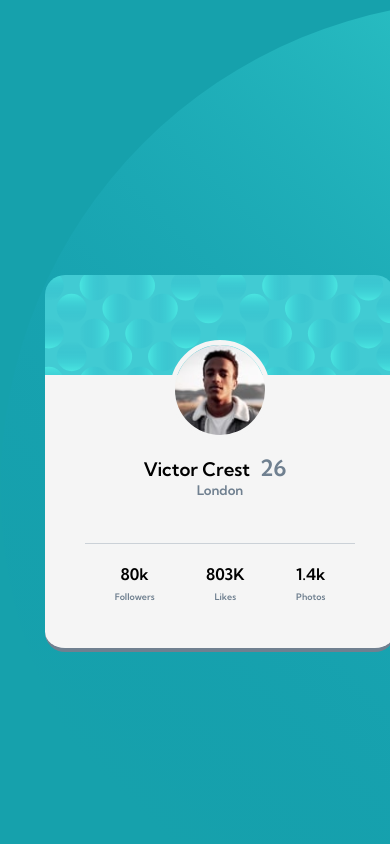
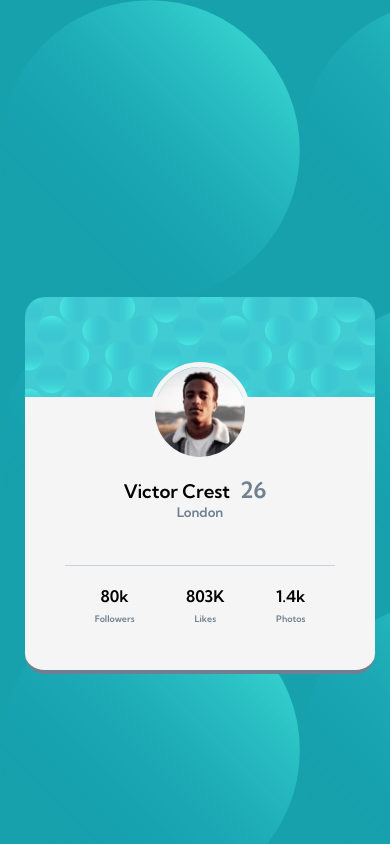
Before and after one commit to AMadakan/profilecard, a plain HTML site: page index.html in a window 390 px wide. Drawn offline with Linux system fonts and the light colour scheme.

Commit message:
second commit

```diff
--- a/profilecard.css
+++ b/profilecard.css
@@ -22,16 +22,25 @@
     src: url(Fonts/morona/Morona.otf)
 }
 
+@media screen and (max-width: 500px) {
+    .card-container .card-cover {
+        display: flex;
+        flex-direction: column;
+        padding: 50px;
+    }
+}
+
 body {
     display: flex;
-    /* height: 100vh; */
-    height: 800px;
+    height: 100vh;
+    width: 400px;
+    margin: auto;
     justify-content: center;
     align-items: center;
-    /* text-align: center; */
+    text-align: center;
     background-color: #16a1ac;
     background-image: url(Images/bg-pattern-top.svg);
-    /* background-size: 300px; */
+    background-size: 300px;
 }
 
 span {
@@ -66,7 +75,7 @@ span {
 }
 
 #profile {
-    z-index: 10px;
+    /* z-index: 10px; */
     position: relative;
     /* border: 20px solid white; */
 }
@@ -105,10 +114,11 @@ span {
     background-repeat: repeat;
     text-align: center;
     align-items: center;
+    margin: auto;
     height: 250px;
-    width: 300px;
-    /* justify-content: center; */
-    max-width: 300px;
+    /* width: 300px; */
+    justify-content: center;
+    /* max-width: 300px; */
 }
 
 .card-container>div {
```
